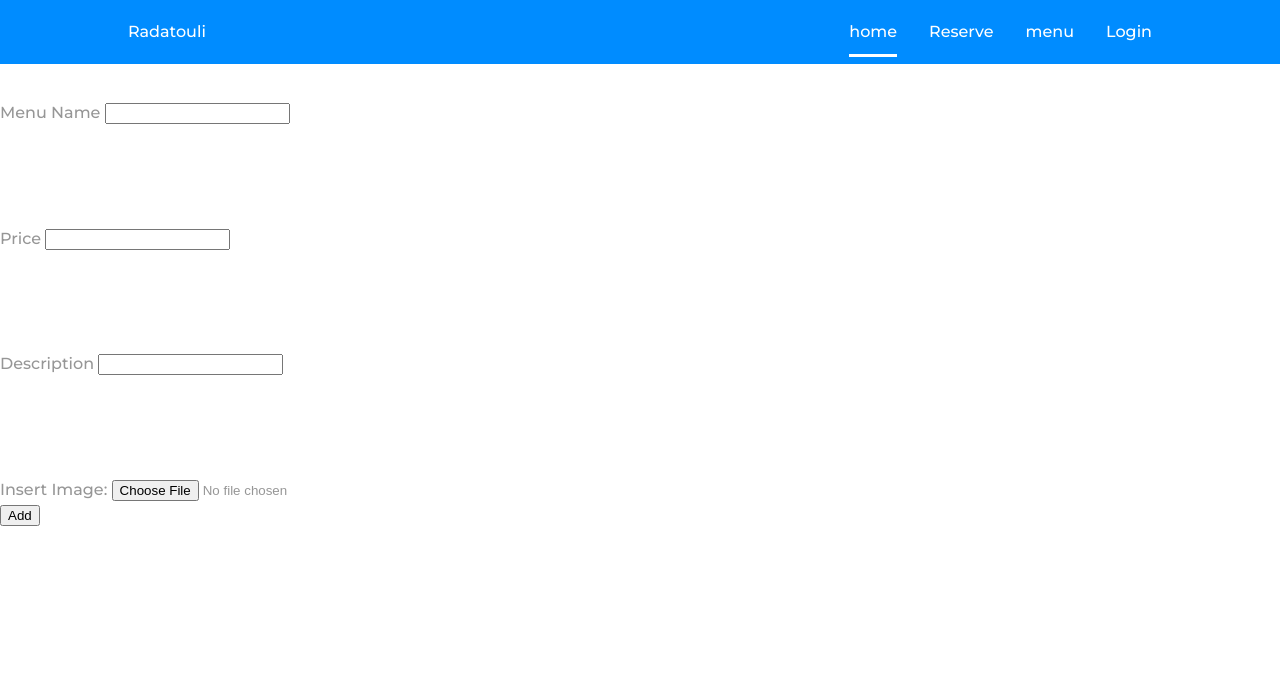
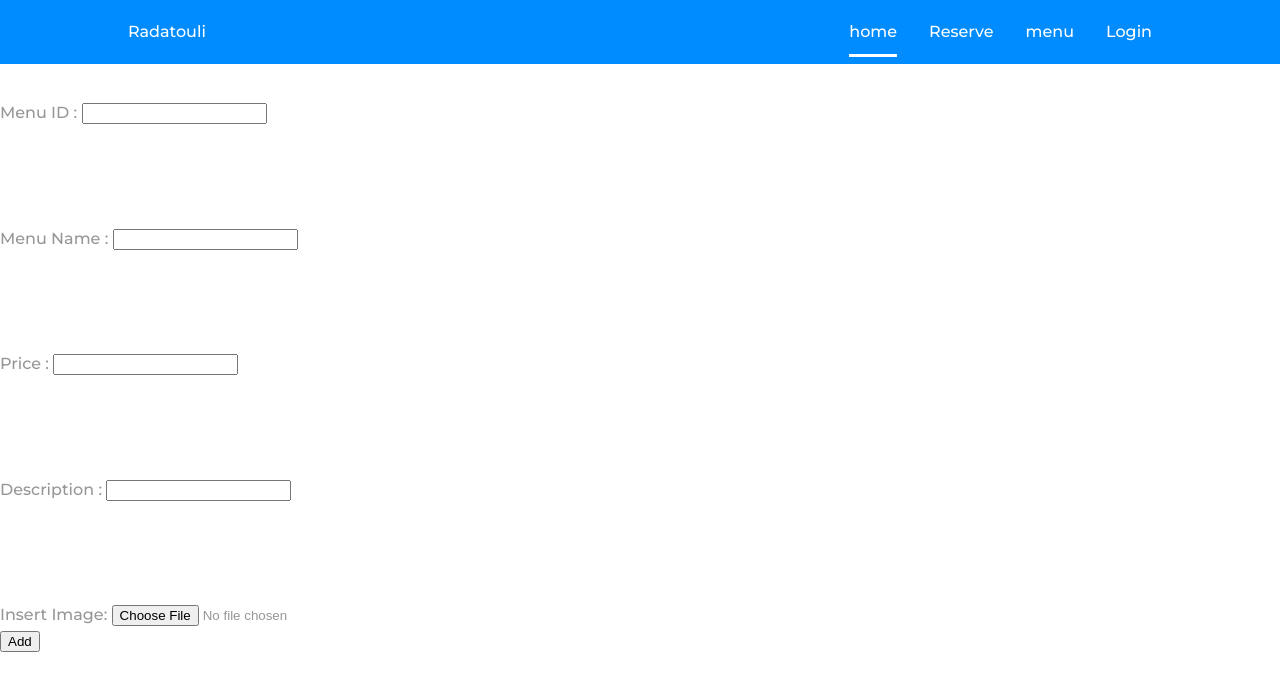
Before and after one commit to RevokatusIvo/ssip-main, a PHP site: page /addmenu.php in a window 1280 px wide. Shown: the top 691 px of the page. Run offline with PHP 8.4, Linux system fonts and the light colour scheme.

Commit message:
dgdfgdfg

```diff
--- a/addmenu.php
+++ b/addmenu.php
@@ -3,9 +3,10 @@
 include "database.php";
 
 if (isset($_POST["addButton"])) {
-
-    $name = $_POST["menu_name"];
+    $dishid = $_POST["menuId"];
+    $name = $_POST["menuname"];
     $price = $_POST["price"];
+    $desc = $_POST["desc"];
 
     // Check if the dish_id already exists in the database
     $check_query = mysqli_query($db, "SELECT * FROM menu WHERE dish_id='$dishid'");
@@ -45,15 +46,19 @@ if (isset($_POST["addButton"])) {
     <form action="" method="post">
 
         <div class="mb-3">
-        <label for="menuname" class="form-label">Menu Name</label>
+        <label for="menuId" class="form-label">Menu ID :</label>
+        <input type="text" class="form-control" id="menuId" name="menuId" required>
+        </div>
+        <div class="mb-3">
+        <label for="menuname" class="form-label">Menu Name :</label>
         <input type="text" class="form-control" id="menuname" name="menuname" required>
         </div>
         <div class="mb-3">
-        <label for="price" class="form-label">Price</label>
+        <label for="price" class="form-label">Price :</label>
         <input type="number" class="form-control" id="price" name="price" required>
         </div>
         <div class="mb-3">
-        <label for="desc" class="form-label">Description</label>
+        <label for="desc" class="form-label">Description :</label>
         <input type="textarea" class="form-control" id="desc" name="desc" required>
         </div>
 
```
